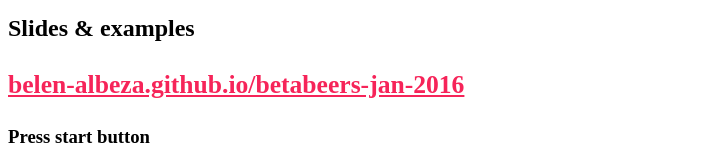
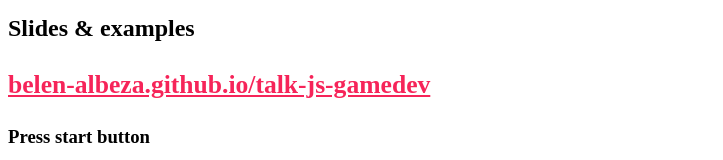
Before and after one commit to belen-albeza/talk-js-gamedev, a website: page index.html in a window 1280 px wide. Shown: the part 553-713 px from the top of the page, without its empty margins (0-723 px from the left). Drawn offline with nearby package versions, Linux system fonts and the light colour scheme; files that its build step writes are made by us from their sources.

Commit message:
update URLs

```diff
--- a/index.html
+++ b/index.html
@@ -31,7 +31,7 @@
       </section>
       <section>
         <h2>Slides &amp; examples</h2>
-        <h3><a href="https://github.com/belen-albeza/betabeers-jan-2016">belen-albeza.github.io/betabeers-jan-2016</a></h3>
+        <h3><a href="https://github.com/belen-albeza/talk-js-gamedev">belen-albeza.github.io/talk-js-gamedev</a></h3>
       </section>
       <section>
         <h1>Press start button</h1>
@@ -284,7 +284,7 @@ title.setText('Score: ' + score);
       </section>
       <section>
         <h2>Examples for this talk</h2>
-        <p><a href="http://belen-albeza.github.io/betabeers-jan-2016/examples/">Snippets and a game!</a></p>
+        <p><a href="https://belen-albeza.github.io/talk-js-gamedev/examples/">Snippets and a game!</a></p>
       </section>
       <section>
         <h2>Links</h2>
```
Also changed, not shown: README.md.
